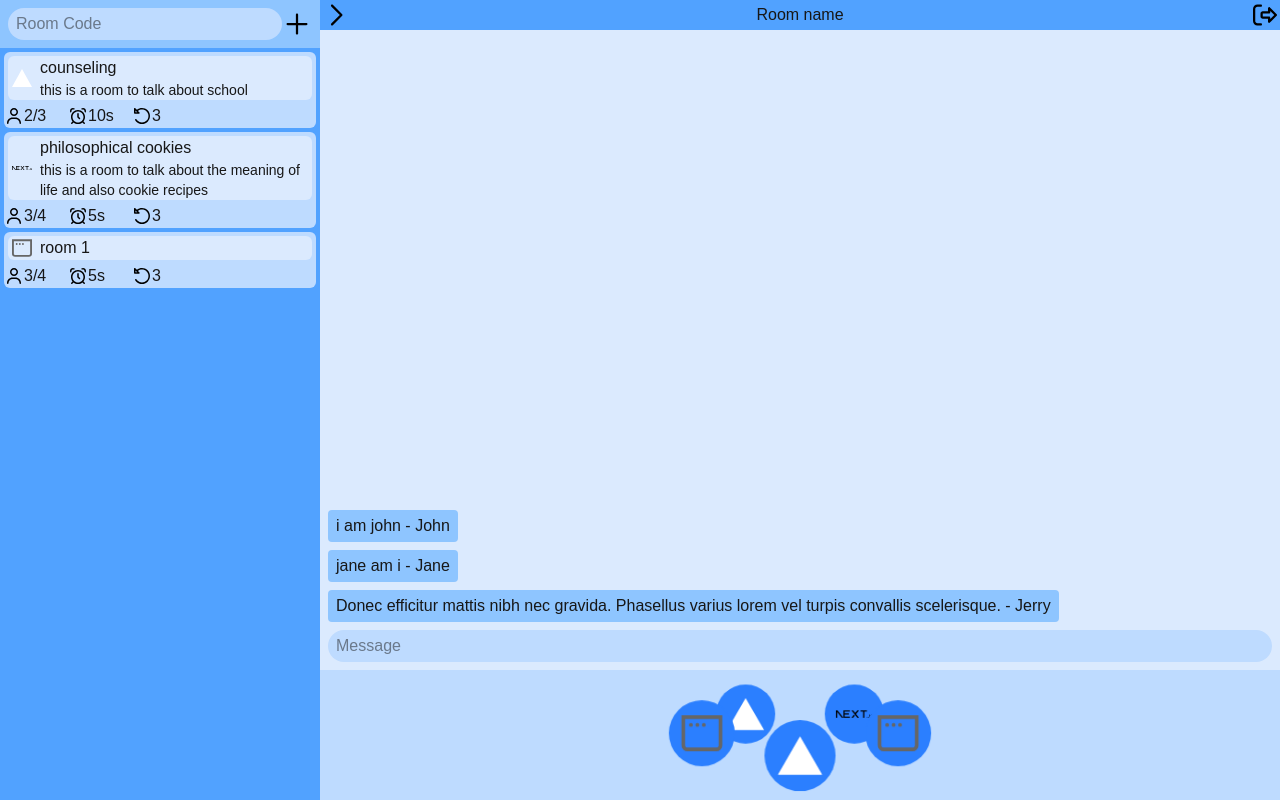
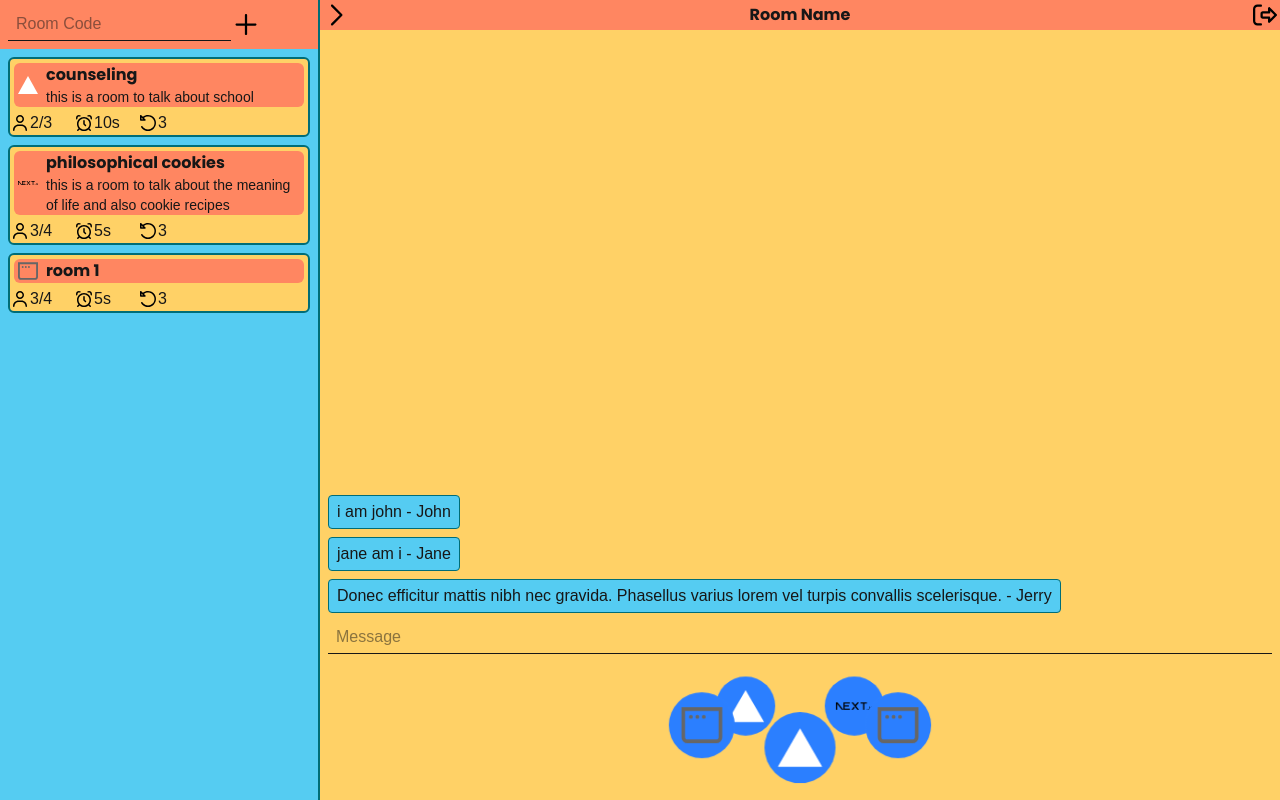
Before and after one commit to wahabahmed25/trance4mation-temp, a Next.js app in the folder frontend/: page /discussion-circle in a window 1280 px wide. Built offline with nearby package versions, Linux system fonts and the light colour scheme.

Commit message:
refactoring and adding event handlers to props

```diff
--- a/frontend/src/app/discussion-circle/defaults.tsx
+++ b/frontend/src/app/discussion-circle/defaults.tsx
@@ -1,6 +1,20 @@
 import { Message } from "@/features/discussion-circle/types/Message"
 import { Room } from "@/features/discussion-circle/types/Room"
 import { User } from "@/features/discussion-circle/types/User"
+import { Poppins, Merriweather } from "next/font/google"
+
+export const POPPINS_BOLD = Poppins({
+    weight: "700"
+})
+export const MERRIWEATHER = Merriweather({
+    weight: "400"
+})
+
+export const RED = "#ff8661"
+export const TEAL = "#006D77"
+export const YELLOW = "#FFD166"
+export const BLUE = "#55CCF2"
+export const PURPLE = "#985DE5"
 
 export const defaultPeople: User[] = [
     {name: "John", icon: "/vercel.svg", id: 0},
--- a/frontend/src/app/discussion-circle/page.tsx
+++ b/frontend/src/app/discussion-circle/page.tsx
@@ -4,9 +4,9 @@ import { User } from "@/features/discussion-circle/types/User"
 import Carousel from '@/features/discussion-circle/components/Carousel'
 import ChatLog from '@/features/discussion-circle/components/ChatLog'
 import Navbar from '@/features/discussion-circle/components/Navbar'
-import { defaultRooms, defaultMessages, defaultPeople } from './defaults'
-import Rooms from "@/features/discussion-circle/components/Rooms"
-
+import { defaultRooms, defaultMessages, defaultPeople, YELLOW, PURPLE, TEAL, BLUE, RED } from './defaults'
+import TextInput from "@/features/discussion-circle/components/TextInput"
+import RoomBrowser from "@/features/discussion-circle/components/RoomBrowser"
 
 export default function DiscussionCircle() {
     const [roomListings, setRoomListings] = useState(defaultRooms)
@@ -34,11 +34,13 @@ export default function DiscussionCircle() {
 
     return (
         <div className="flex flex-row h-screen">
-            {(!collapsed) ? <Rooms rooms={defaultRooms}/> : <></>}
+            {(!collapsed) ? <RoomBrowser rooms={roomListings}/> : <></>}
 
-            <div className="flex flex-col bg-blue-200 w-3/4 grow">
+            <div className="flex flex-col w-3/4 grow" style={{backgroundColor: YELLOW}}>
                 <Navbar/>
+                <div className="flex flex-col p-2 grow justify-end gap-2">
                     <ChatLog messages={defaultMessages}/>
+                    <TextInput placeholder="Message"/>
                     <div style={{
                         height: "80px",
                         marginTop: "50px"
@@ -47,5 +49,6 @@ export default function DiscussionCircle() {
                     </div>
                 </div>
             </div>
+        </div>
     )
 }
--- a/frontend/src/features/discussion-circle/components/ChatInput.tsx
+++ /dev/null
@@ -1,10 +0,0 @@
-export default function ChatInput() {
-    return (
-        <input
-        type="text"
-        placeholder="Message"
-        className="bg-blue-200 rounded-full text-base p-1 px-2"
-        >
-        </input>
-    )
-}
--- a/frontend/src/features/discussion-circle/components/ChatLog.tsx
+++ b/frontend/src/features/discussion-circle/components/ChatLog.tsx
@@ -1,14 +1,17 @@
 import { Message } from "@/features/discussion-circle/types/Message"
 import ChatMessage from "./ChatMessage"
-import ChatInput from "./ChatInput"
+import ChatInput from "./TextInput"
+import { YELLOW } from "@/app/discussion-circle/defaults"
 
 export default function ChatLog({messages}: {messages: Message[]}) {
     return (
-        <div className="flex flex-col gap-2 bg-blue-100 p-2 grow justify-end">
+        <div
+        className="flex flex-col gap-2"
+        // style={{backgroundColor: "white"}}
+        >
             <div className="flex flex-col gap-2 items-start">
                 {messages.map((message) => <ChatMessage message={message} key={message.id}/>)}
             </div>
-            <ChatInput/>
         </div>
     )
 }
--- a/frontend/src/features/discussion-circle/components/ChatMessage.tsx
+++ b/frontend/src/features/discussion-circle/components/ChatMessage.tsx
@@ -1,8 +1,15 @@
 import { Message } from "@/features/discussion-circle/types/Message";
+import { BLUE, TEAL, YELLOW } from "@/app/discussion-circle/defaults";
 
 export default function ChatMessage({message}: {message: Message}) {
     return (
-        <div className="bg-blue-300 rounded-sm p-1 px-2">
+        <div
+        className="rounded-sm p-1 px-2 border-1"
+        style={{
+            backgroundColor: BLUE,
+            borderColor: TEAL
+        }}
+        >
             {message.text} - {message.sender.name}
         </div>
     )
--- /dev/null
+++ b/frontend/src/features/discussion-circle/components/ImageButton.tsx
@@ -0,0 +1,28 @@
+import { CSSProperties, MouseEventHandler } from "react";
+import Image from "next/image";
+
+interface ImageButtonProps {
+    onClick?: MouseEventHandler<HTMLImageElement> | undefined,
+    src: string,
+    alt?: string,
+    width?: number,
+    height?: number,
+    style?: CSSProperties
+}
+
+export default function ImageButton({onClick, src, alt = src, width = 30, height = 30, style = {}}: ImageButtonProps) {
+    return (
+        <Image
+        src={src}
+        alt={alt}
+        width={width}
+        height={height}
+        priority
+        style={{
+            cursor: "pointer",
+            ...style
+        }}
+        onClick={onClick}
+        />
+    )
+}
--- a/frontend/src/features/discussion-circle/components/Navbar.tsx
+++ b/frontend/src/features/discussion-circle/components/Navbar.tsx
@@ -1,42 +1,47 @@
 import Image from "next/image"
+import { RED, POPPINS_BOLD } from "@/app/discussion-circle/defaults"
+import ImageButton from "./ImageButton"
+import { MouseEventHandler } from "react"
 
-export default function Navbar() {
+interface NavbarProps {
+    roomName?: string,
+    onMenuButtonClick?: MouseEventHandler<HTMLImageElement> | undefined,
+    onExitButtonClick?: MouseEventHandler<HTMLImageElement> | undefined
+}
+
+export default function Navbar({roomName = "Room Name", onMenuButtonClick, onExitButtonClick}: NavbarProps) {
     return (
-        <div className="bg-blue-400" style={{
+        <div
+        style={{
+            backgroundColor: RED,
             position: "relative",
             height: "30px",
             display: "flex",
             justifyContent: "center",
             alignItems: "center"
         }}>
-            <Image
+            <ImageButton
             src={"/chevron-right-regular-full.svg"}
-            alt="Sidebar"
-            width={30}
-            height={30}
-            priority
             style={{
                 position: "absolute",
                 left: 0
             }}
+            onClick={onMenuButtonClick}
             />
 
             <div className="flex justify-center" style={{width: 0}}>
-                <div style={{minWidth: "60vw", textAlign: "center"}}>
-                    Room name
+                <div className={POPPINS_BOLD.className} style={{minWidth: "60vw", textAlign: "center"}}>
+                    {roomName}
                 </div>
             </div>
 
-            <Image
-                src={"/right-from-bracket-regular-full.svg"}
-                alt="Leave"
-                width={30}
-                height={30}
-                priority
-                style={{
-                    position: "absolute",
-                    right: 0
-                }}
+            <ImageButton
+            src={"/right-from-bracket-regular-full.svg"}
+            style={{
+                position: "absolute",
+                right: 0
+            }}
+            onClick={onExitButtonClick}
             />
         </div>
     )
--- /dev/null
+++ b/frontend/src/features/discussion-circle/components/RoomBrowser.tsx
@@ -0,0 +1,27 @@
+import { Room } from "@/features/discussion-circle/types/Room";
+import RoomListing from "./RoomListing";
+import Search from "./Search";
+import { TEAL, PURPLE, BLUE } from "@/app/discussion-circle/defaults";
+import { ChangeEventHandler, InputEventHandler, MouseEventHandler } from "react";
+
+interface RoomBrowserProps {
+    rooms: Room[],
+    onQuery?: ChangeEventHandler<HTMLInputElement>,
+    onCreateButtonClick?: MouseEventHandler<HTMLImageElement>,
+    onRoomClick?: (room: Room) => void | undefined
+}
+
+export default function RoomBrowser({rooms, onQuery, onCreateButtonClick, onRoomClick}: RoomBrowserProps) {
+    return (
+        <div
+        style={{borderRight: `2px solid ${TEAL}`}}
+        className="w-1/4 flex flex-col">
+            <Search onQuery={onQuery} onCreateButtonClick={onCreateButtonClick}/>
+            <div
+            style={{backgroundColor: BLUE}}
+            className="flex flex-col grow p-2 gap-2">
+                {rooms.map((room) => <RoomListing room={room} key={room.code} onRoomClick={onRoomClick}/>)}
+            </div>
+        </div>
+    )
+}
--- a/frontend/src/features/discussion-circle/components/RoomListing.tsx
+++ b/frontend/src/features/discussion-circle/components/RoomListing.tsx
@@ -1,10 +1,25 @@
 import { Room } from "@/features/discussion-circle/types/Room"
 import Image from "next/image"
+import { RED, YELLOW, POPPINS_BOLD, MERRIWEATHER, TEAL } from "@/app/discussion-circle/defaults"
 
-export default function RoomListing({room}: {room: Room}) {
+interface RoomListing {
+    room: Room,
+    onRoomClick?: (room: Room) => void | undefined
+}
+
+export default function RoomListing({room, onRoomClick}: RoomListing) {
     return (
-        <div className="flex flex-col bg-blue-200 rounded-md">
-            <div className="flex grow-2 bg-blue-100 m-1 rounded-md items-center px-1 gap-2">
+        <div
+        style={{
+            backgroundColor: YELLOW,
+            borderColor: TEAL
+        }}
+        className="flex flex-col rounded-md border-2"
+        onClick={() => onRoomClick ? onRoomClick(room): {}}
+        >
+            <div
+            style={{backgroundColor: RED}}
+            className="flex grow-2 m-1 rounded-md items-center px-1 gap-2">
                 {/* Room icon */}
                 <Image
                 src={room.icon}
@@ -16,12 +31,12 @@ export default function RoomListing({room}: {room: Room}) {
 
                 <div className="flex flex-col">
                     {/* Room name */}
-                    <div className="text-base">
+                    <div className={`text-base ${POPPINS_BOLD.className}`}>
                         {room.name}
                     </div>
 
                     {/* Room description */}
-                    <div className="text-sm">
+                    <div className={`text-sm ${MERRIWEATHER}`}>
                         {room.description}
                     </div>
                 </div>
@@ -29,7 +44,7 @@ export default function RoomListing({room}: {room: Room}) {
 
             <div className="flex grow-1 gap-4">
                 {/* Participant count */}
-                <div className="flex items-center w-12">
+                <div className={`flex items-center w-12 ${MERRIWEATHER}`}>
                     <Image
                     src={"/user-regular-full.svg"}
                     alt="participants"
@@ -43,7 +58,7 @@ export default function RoomListing({room}: {room: Room}) {
                 </div>
 
                 {/* Time limit */}
-                <div className="flex items-center w-12">
+                <div className={`flex items-center w-12 ${MERRIWEATHER}`}>
                     <Image
                     src={"/alarm-clock-regular-full.svg"}
                     alt="time limit"
@@ -55,7 +70,7 @@ export default function RoomListing({room}: {room: Room}) {
                 </div>
 
                 {/* Number of rounds */}
-                <div className="flex items-center w-12">
+                <div className={`flex items-center w-12 ${MERRIWEATHER}`}>
                     <Image
                     src={"/rotate-left-regular-full.svg"}
                     alt="number of rounds"
--- a/frontend/src/features/discussion-circle/components/Rooms.tsx
+++ /dev/null
@@ -1,14 +0,0 @@
-import { Room } from "@/features/discussion-circle/types/Room";
-import RoomListing from "./RoomListing";
-import Search from "./Search";
-
-export default function Rooms({rooms}: {rooms: Room[]}) {
-    return (
-        <div className="bg-red-200 w-1/4 flex flex-col">
-            <Search/>
-            <div className="flex flex-col grow bg-blue-400 p-1 gap-1">
-                {rooms.map((room) => <RoomListing room={room} key={room.code}/>)}
-            </div>
-        </div>
-    )
-}
--- a/frontend/src/features/discussion-circle/components/Search.tsx
+++ b/frontend/src/features/discussion-circle/components/Search.tsx
@@ -1,22 +1,33 @@
 import Image from "next/image"
+import { RED } from "@/app/discussion-circle/defaults"
+import ImageButton from "./ImageButton"
+import TextInput from "./TextInput"
+import { ChangeEventHandler, MouseEventHandler } from "react"
 
-export default function Search() {
+interface SearchProps {
+    onCreateButtonClick?: MouseEventHandler<HTMLImageElement> | undefined,
+    onQuery?: ChangeEventHandler<HTMLInputElement> | undefined
+}
+
+export default function Search({onCreateButtonClick, onQuery}: SearchProps) {
     return (
-        <div className="flex w-full bg-blue-300 p-2">
-            <input
-            type="text"
-            placeholder="Room Code"
-            className="bg-blue-200 rounded-full text-base p-1 px-2 w-full"
-            >
-            </input>
+        <div
+        className="flex flex-col p-2 gap-2"
+        style={{backgroundColor: RED}}
+        >
+            <div
+            className="flex w-full">
+                <TextInput
+                placeholder="Room Code"
+                onChange={onQuery}
+                />
 
-            <Image
-            src={"/plus-regular-full.svg"}
-            alt="Create Room"
-            width={30}
-            height={30}
-            priority
-            />
+                <ImageButton
+                src={"/plus-regular-full.svg"}
+                alt="Create Room"
+                onClick={onCreateButtonClick}
+                />
+            </div>
         </div>
     )
 }
--- /dev/null
+++ b/frontend/src/features/discussion-circle/components/TextInput.tsx
@@ -0,0 +1,26 @@
+import { BLUE, YELLOW } from "@/app/discussion-circle/defaults"
+import { ChangeEventHandler, CSSProperties, FormEventHandler } from "react"
+
+interface TextInputProps {
+    placeholder?: string,
+    style?: CSSProperties,
+    onChange?: ChangeEventHandler<HTMLInputElement>,
+    onSubmit?: FormEventHandler<HTMLInputElement>
+}
+
+export default function TextInput({placeholder="", style, onChange, onSubmit}: TextInputProps) {
+    return (
+        <input
+        type="text"
+        placeholder={placeholder}
+        className="text-base p-1 px-2 border-b-1"
+        style={{
+            minWidth: 0,
+            ...style
+        }}
+        onChange={onChange}
+        onSubmit={onSubmit}
+        >
+        </input>
+    )
+}
```
Lines whose indentation alone changed are shown as unchanged.
